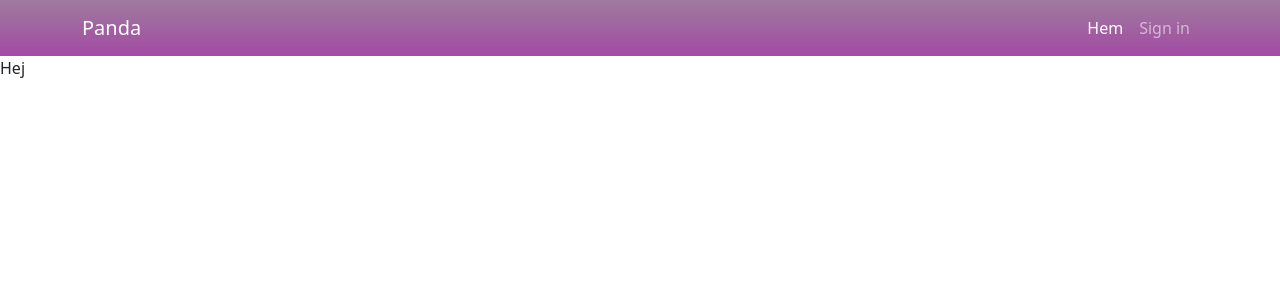
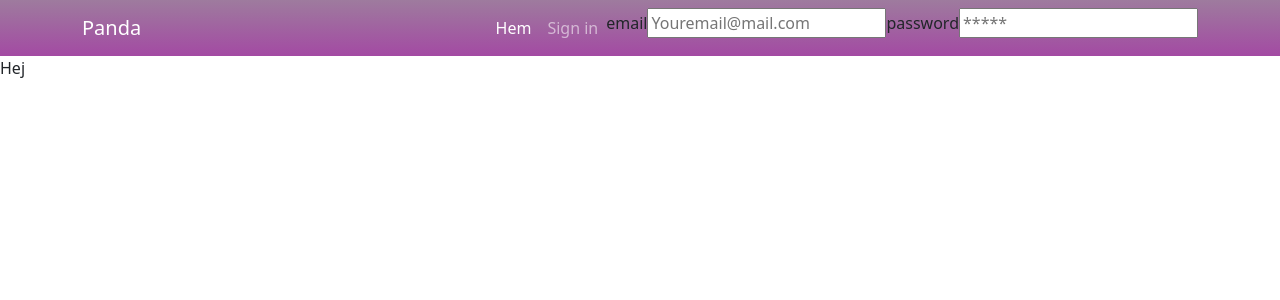
Before and after one commit to peembee/Panda, a React (Create React App) app: page / in a window 1280 px wide. Shown: the top 300 px of the page. Built offline with nearby package versions, Linux system fonts and the light colour scheme.

Commit message:
Lade till login bar i navbare

```diff
--- a/package.json
+++ b/package.json
@@ -9,6 +9,7 @@
     "@testing-library/user-event": "^13.5.0",
     "bootstrap": "^5.2.3",
     "react": "^18.2.0",
+    "react-app": "^1.1.2",
     "react-bootstrap": "^2.7.2",
     "react-dom": "^18.2.0",
     "react-router-dom": "^6.8.1",
--- a/src/App.js
+++ b/src/App.js
@@ -12,8 +12,8 @@ function App() {
     <NavbarComponent/>
       <Routes>
         <Route path="/" element={<HomeComponent/>} />
-        <Route path="/logga-in" element={<SignInCompoment/>} />
       </Routes>
+
     </Router>
 
     </div>
--- a/src/components/Navbar.js
+++ b/src/components/Navbar.js
@@ -2,6 +2,7 @@ import React from "react";
 import { NavLink } from 'react-router-dom';
 import { Container } from "react-bootstrap";
 import { Navbar, Nav} from "react-bootstrap";
+import { SignInCompoment } from "./SignIn.js"
 
 export const NavbarComponent = (props) => {
 
@@ -14,6 +15,7 @@ export const NavbarComponent = (props) => {
             <Nav className="ms-auto">
               <Nav.Link as={NavLink} to="/">Hem</Nav.Link>
               <Nav.Link as={NavLink} to="/logga-in">Sign in</Nav.Link>
+              <SignInCompoment/>
             </Nav>
           </Navbar.Collapse>
         </Container>
--- a/src/components/SignIn.js
+++ b/src/components/SignIn.js
@@ -2,8 +2,11 @@ import React from "react";
 
 export const SignInCompoment = () => {
     return(
-        <div>
-            <p>Hej</p>
-        </div>
+        <form>
+            <label for="email">email</label>
+            <input type="email" placeholder="Youremail@mail.com" id="email" name="email"/>
+            <label for="password">password</label>
+            <input type="password" placeholder="*****" id="password" name="password"/>
+        </form>
     )
 }
```
Also changed, not shown: 1 other file (tests, documents, lock files or other folders).
